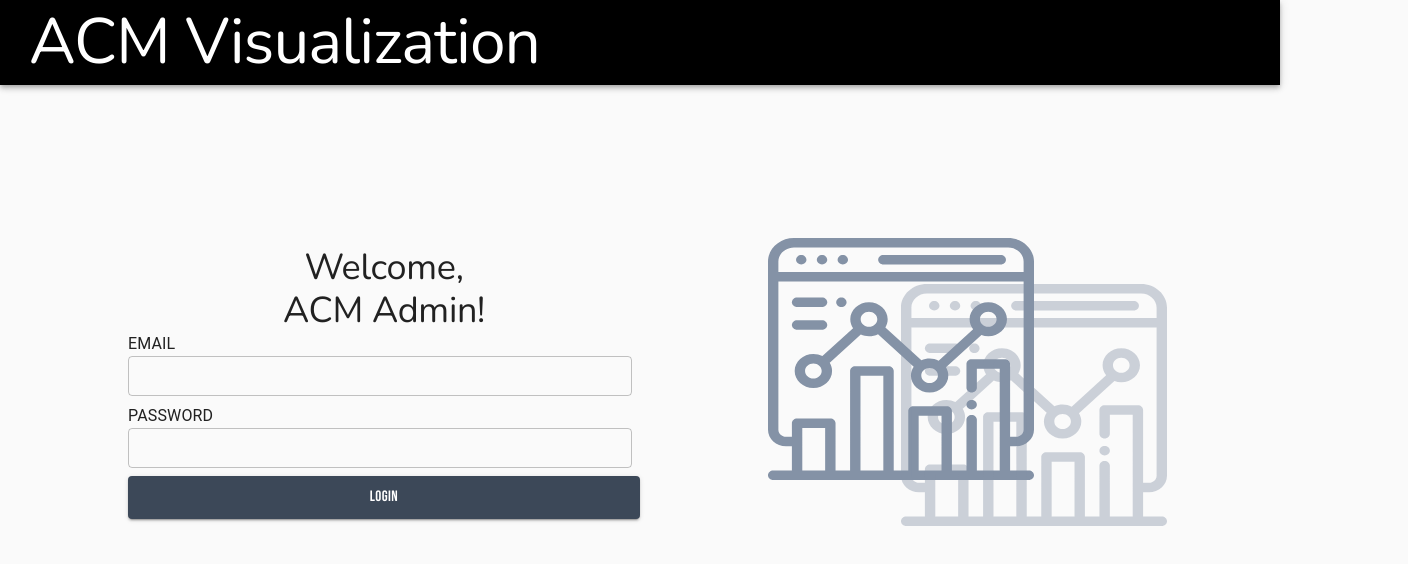
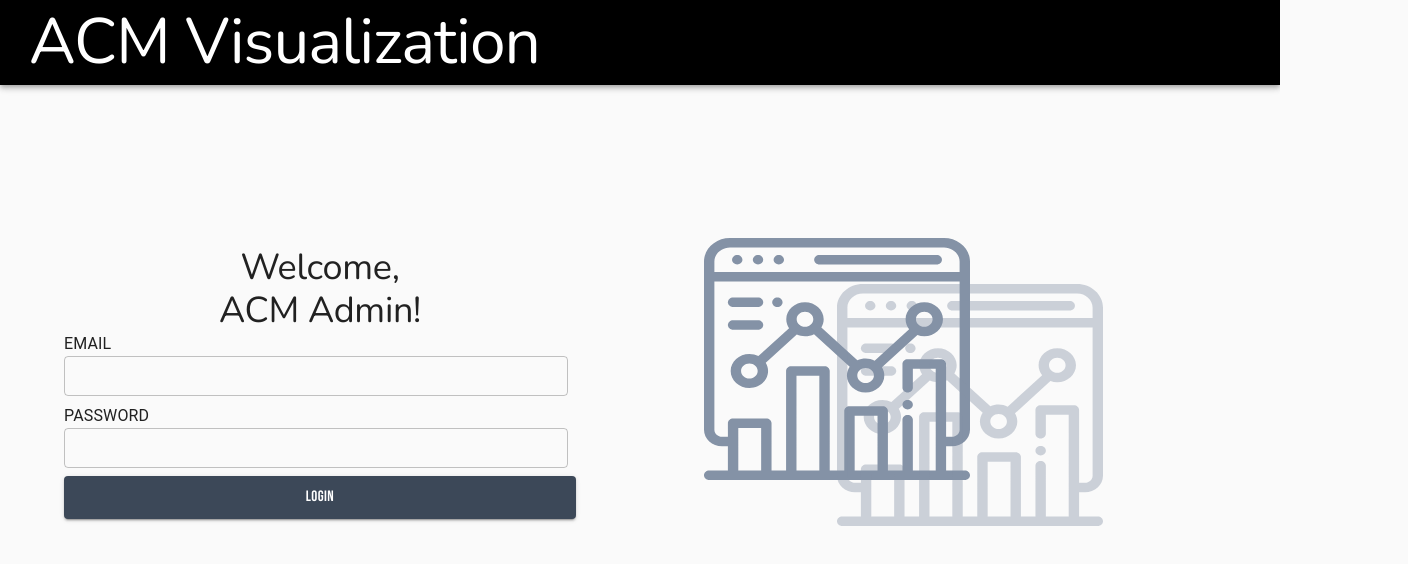
Before and after one commit to acmucsd-projects/sp-cerulean, a React (Create React App) app in the folder client/: page / in a window 1280 px wide. Shown: the top 564 px of the page, 1408 px wide, since content can reach past the window. Built offline with nearby package versions, Linux system fonts and the light colour scheme.

Commit message:
Fix login alignment

```diff
--- a/client/src/components/Login.js
+++ b/client/src/components/Login.js
@@ -12,6 +12,7 @@ const useStyles = makeStyles((theme) => ({
     display: "block",
     maxWidth: "90%",
     maxHeight: "90%",
+    marginLeft: "10%",
   },
   item1: {
     order: 2,
@@ -95,16 +96,18 @@ const Login = () => {
         direction="row"
         justify="space-around"
         alignItems="center"
-        style={{ marginTop: "12%", marginLeft: "10%" }}
+        style={{ marginTop: "12%" }}
       >
         <Grid
           item
+          container
           xs={12}
           sm={6}
           alignItems="center"
+          direction="row"
           className={classes.item1}
         >
-          <div style={{ display: "flex", flexDirection: "column", width: "80%" }}>
+          <div style={{ display: "flex", flexDirection: "column", width: "80%", marginLeft:"10%" }}>
             <Typography variant="h2" align="center">
               Welcome,
             </Typography>
@@ -149,7 +152,9 @@ const Login = () => {
           item
           xs={12}
           sm={6}
+          container
           alignItems="center"
+          direction="row"
           className={classes.item2}
         >
             <Computers className={classes.img} />
```
